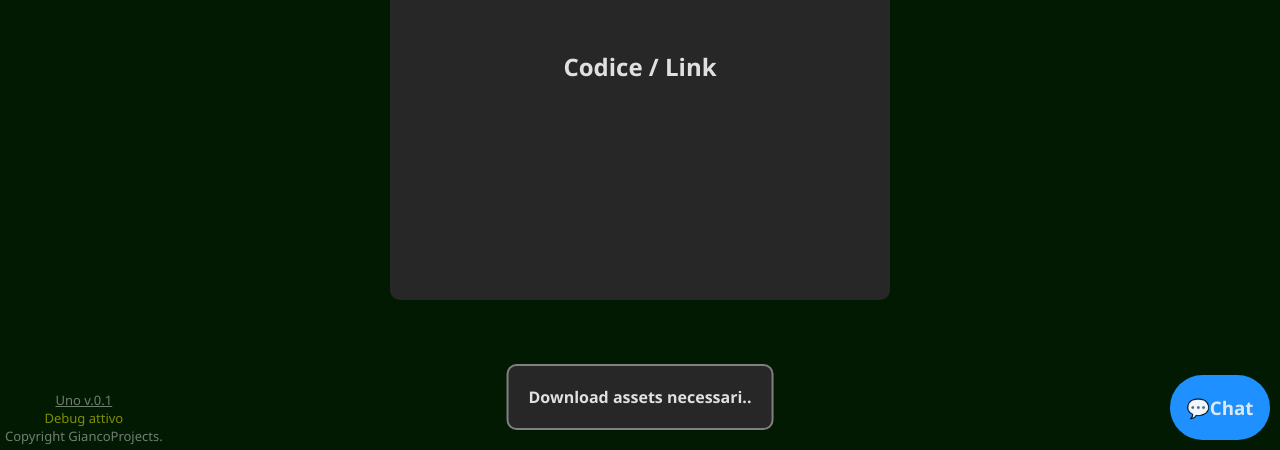
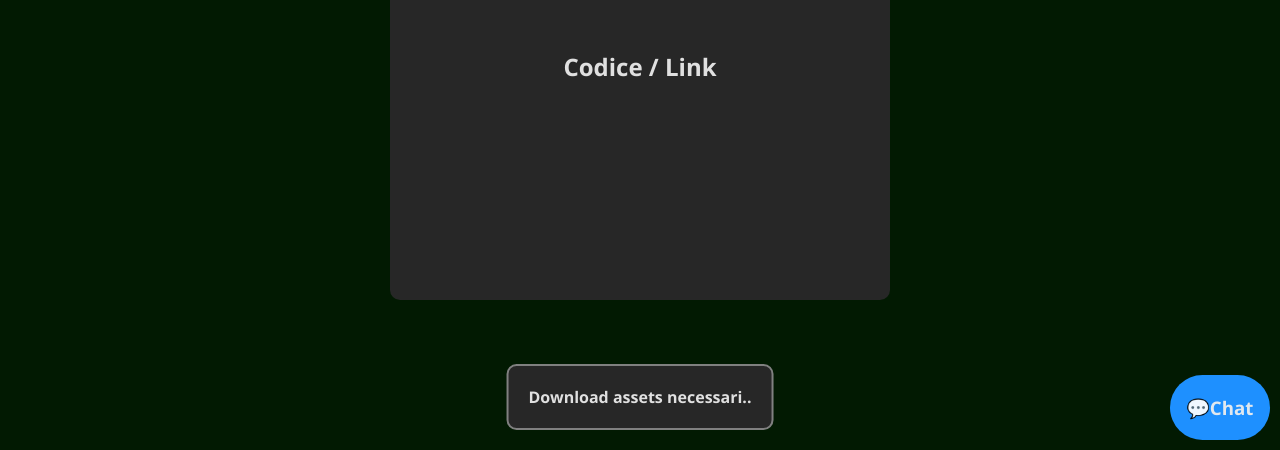
Before and after one commit to giancoprojects/uno_njs, a website: page src/views/game.html in a window 1280 px wide. Shown: the part 350-800 px from the top of the page. Drawn offline with nearby package versions, Linux system fonts and the light colour scheme; files that its build step writes are made by us from their sources; no server answers; files whose address does not match are found by name.

Commit message:
Pulito alcuni file HTML

```diff
--- a/src/views/game.html
+++ b/src/views/game.html
@@ -10,11 +10,6 @@
 </head>
 
 <body id="body">
-    <div class="debugger">
-        <p><u>Uno v.0.1</u></p>
-        <p style="color:yellow">Debug attivo</p>
-        <p>Copyright GiancoProjects.</p>
-    </div>
     <div id="assetsDownloader">
         <h4>Download assets necessari..</h4>
         <p id="assetsStatus" style="color:chocolate"></p>
```
Also changed, not shown: src/index.js (line endings or trailing spaces).
